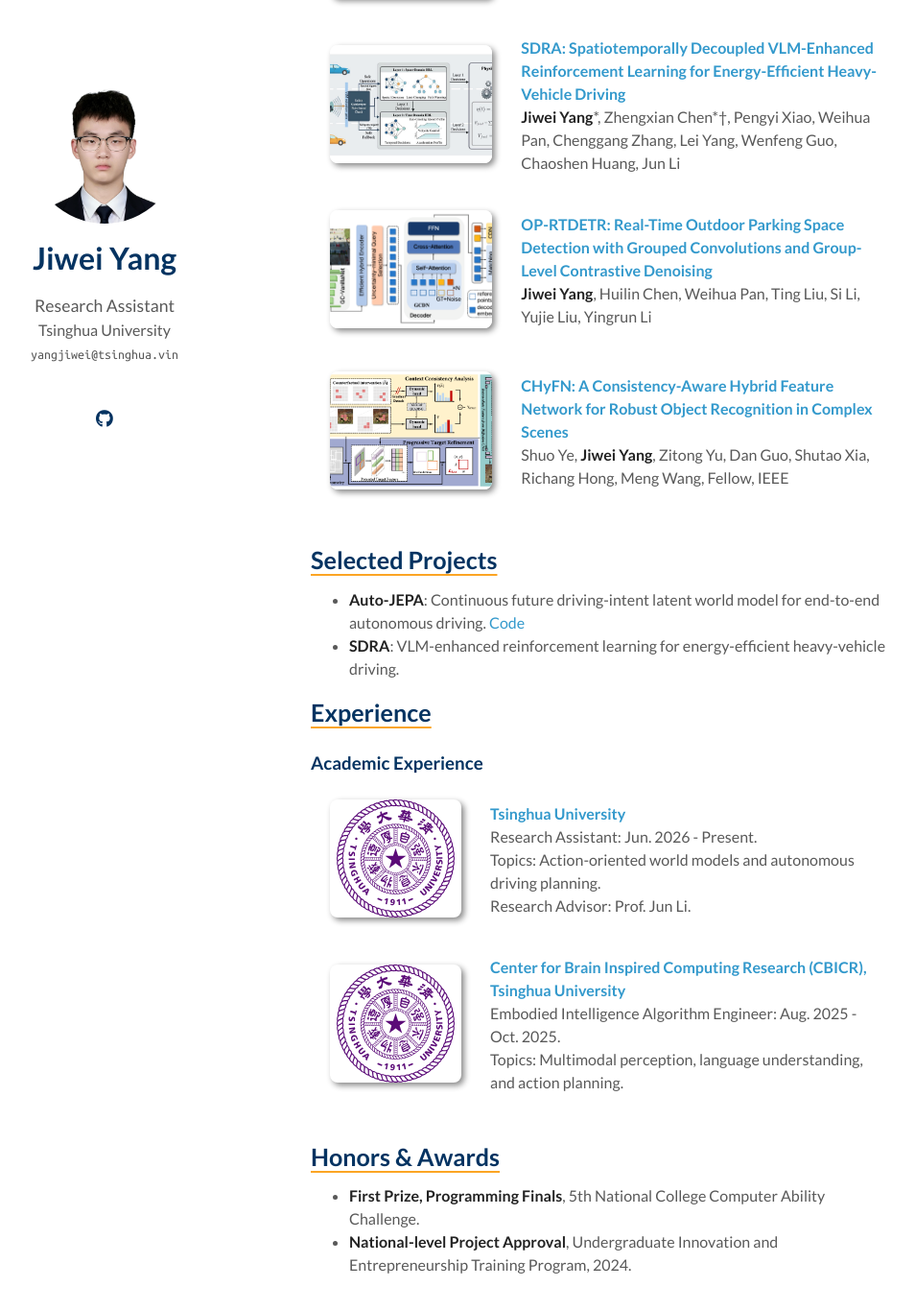
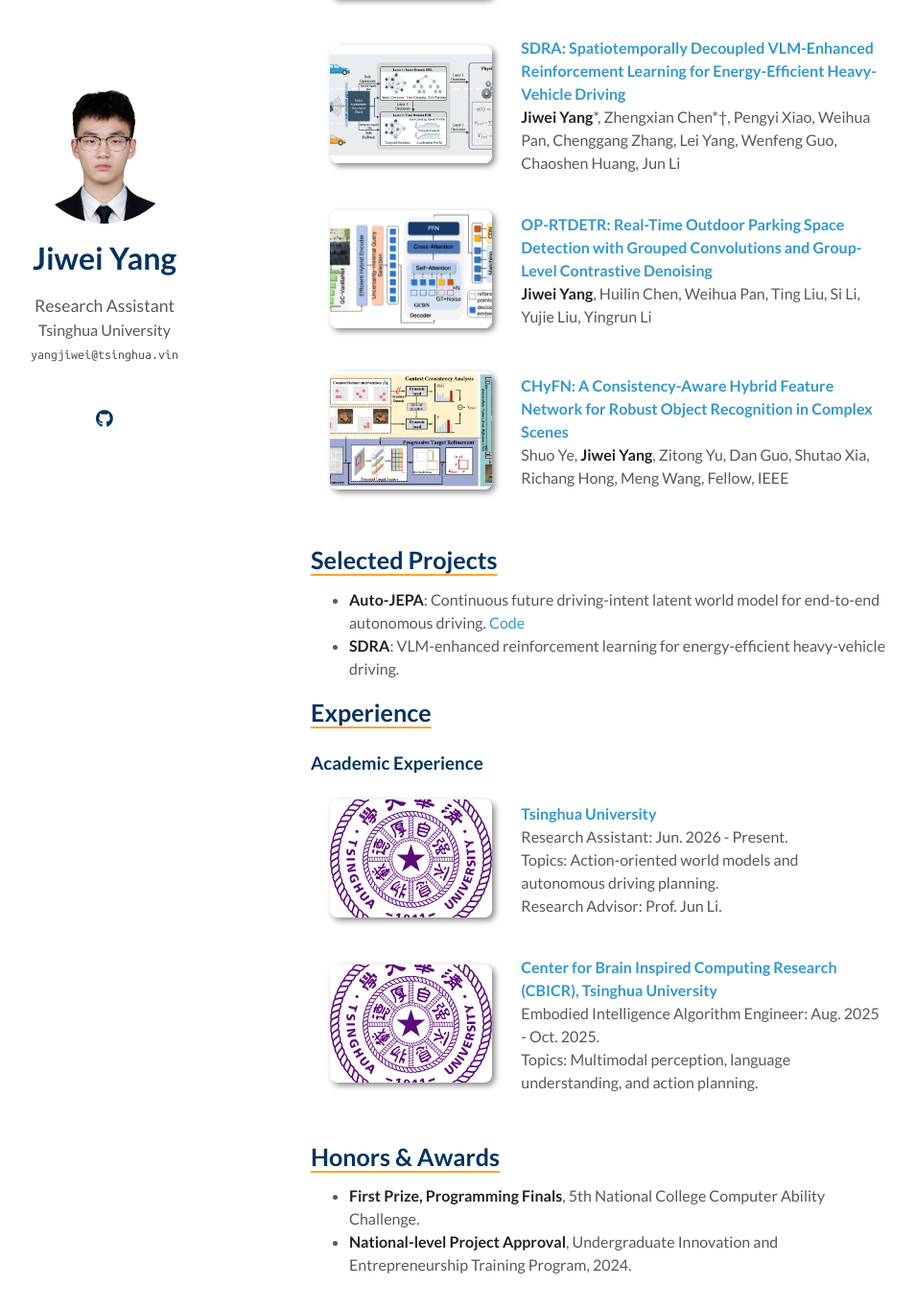
Before and after one commit to NoctYang/NoctYang.github.io, a Jekyll site: the page built from index.md, in a window 1280 px wide and 1400 px high, scrolled down 1146 px. Shown: the top 1366 px of the window at 96% size, without its empty margins (186-1140 px from the left). Built offline with Jekyll 4.4.1, drawn with Linux system fonts in a browser that asks for light colours; a style sheet for code colours, icons or effects is not loaded; our own code applies the rules of GitHub Pages for plain Markdown files.

Commit message:
Revert thumbnail styling; keep only SVG asset changes

```diff
--- a/assets/css/publications-no-dark-mode.css
+++ b/assets/css/publications-no-dark-mode.css
@@ -100,14 +100,3 @@ blockquote { background: var(--global-bg-color); border-left: 2px solid var(--gl
 .publications ol.bibliography li .periodical { margin-top: 0.12rem; font-size: 0.82rem; }
 
 .author-legend { font-size: 0.75rem; color: #828282; margin: 5px 0 -10px; }
-
-/* Experience logos: preserve the full square mark inside the reference thumbnail frame */
-#academic-experience + .publications ol.bibliography li .teaser {
-  width: 200px;
-  height: 123px;
-  object-fit: contain;
-  background: #fff;
-}
-#academic-experience + .publications ol.bibliography li .abbr {
-  height: 8rem;
-}
```
